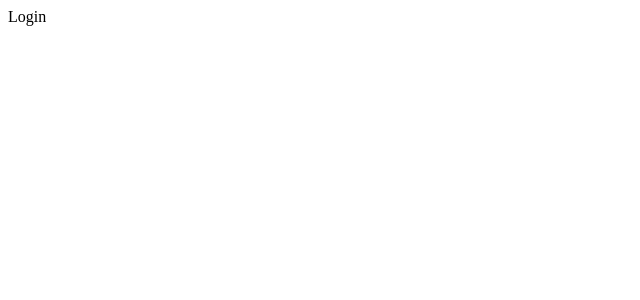
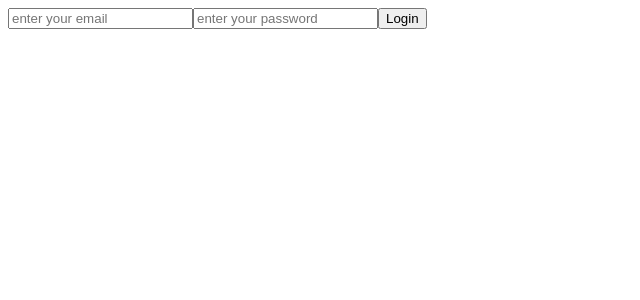
Before and after one commit to HIMANSHU-SHARMA-1/collabspace, a React (Vite) app in the folder client/: page / in a window 1280 px wide. Shown: the top 300 px of the page, without its empty margins (0-640 px from the left). Built offline with nearby package versions, Linux system fonts and the light colour scheme.

Commit message:
Implement login form with auth API integration

```diff
--- a/client/src/pages/Login/Login.jsx
+++ b/client/src/pages/Login/Login.jsx
@@ -1,8 +1,44 @@
-import React from 'react'
+import { useState } from 'react'
+import {login} from '../../services/authService'
+import { useNavigate } from 'react-router-dom'
+
+
 
 const Login = () => {
+const [formData, setformData] = useState({})
+const navigate = useNavigate() //redirect after after submit
+
+const handleSubmit = async (e)=>{
+  e.preventDefault()
+  try{
+    const data = await login(formData.email, formData.password)
+    localStorage.setItem('token',data.token)
+    if(data.success === true){
+      navigate("/dashboard")
+    }
+  }
+  catch(err){
+    console.log(err.message)
+  }
+  finally{
+    e.target.reset()
+  }
+
+// console.log(formData)
+
+}
+
+const addData = (e)=>{
+  setformData({...formData, [e.target.name]:e.target.value})
+}
   return (
-    <div>Login</div>
+    <>
+    <form action="" onSubmit={(e)=>{handleSubmit(e)}}>
+    <input type="text" name='email'  onInput={(e)=>{addData(e)}} placeholder='enter your email'/>
+    <input type='password' name='password'  onInput={(e)=>{addData(e)}} placeholder='enter your password'/>
+    <button type='submit'>Login</button>
+    </form>
+    </>
   )
 }
 
```
